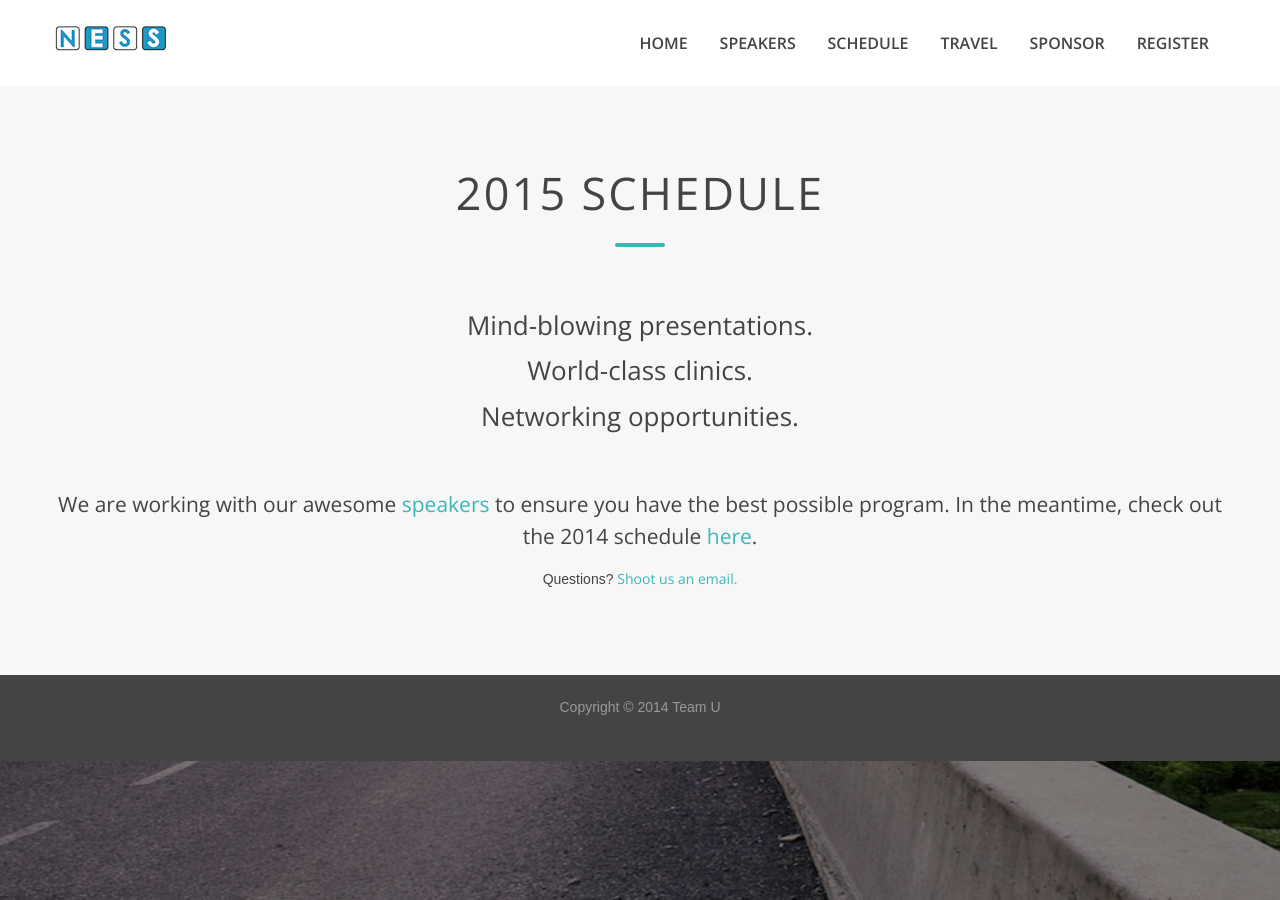
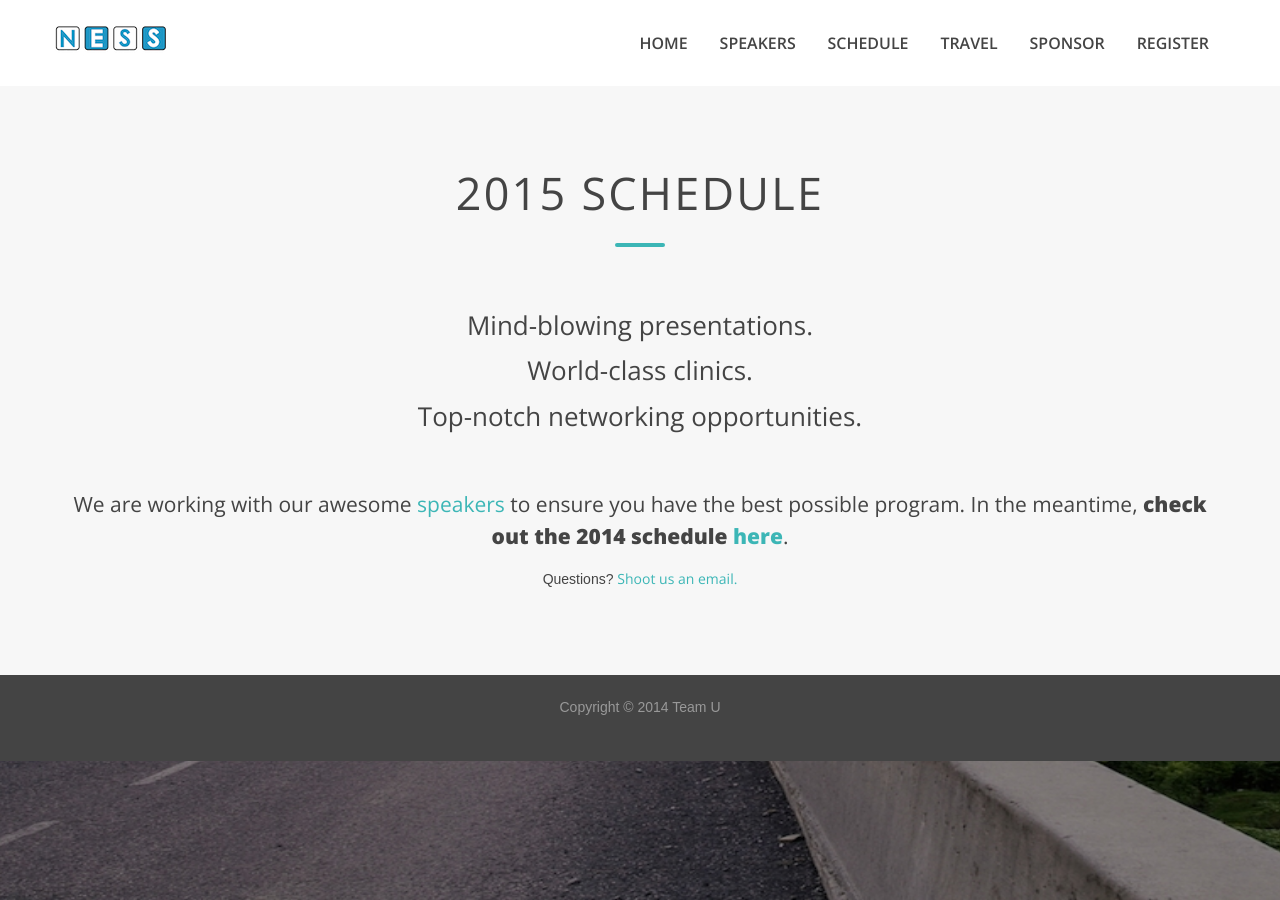
Before and after one commit to teamuness/teamuness.github.io, a Jekyll site: the page built from schedule/index.md, in a window 1280 px wide. Built offline with Jekyll 4.4.1, drawn with Linux system fonts in a browser that asks for light colours.

Commit message:
Update index.md

```diff
--- a/schedule/index.md
+++ b/schedule/index.md
@@ -31,10 +31,10 @@ layout: default
                     <h1 class="section-title">2015 Schedule</h1><br /><br />
                     <h2>Mind-blowing presentations.</h2>
                     <h2>World-class clinics.</h2>
-                    <h2>Networking opportunities.</h2>
+                    <h2>Top-notch networking opportunities.</h2>
                     <br>
                     <br>
-                    <h3>We are working with our awesome <a href="http://elevateendurance.org/speakers">speakers</a> to ensure you have the best possible program. In the meantime, check out the 2014 schedule <a href="http://elevateendurance.org/schedule2014">here</a>.</h3>
+                    <h3>We are working with our awesome <a href="http://elevateendurance.org/speakers">speakers</a> to ensure you have the best possible program. In the meantime, <strong>check out the 2014 schedule <a href="http://elevateendurance.org/schedule2014">here</a></strong>.</h3>
                     Questions? <a href="mailto:ness@teamu.org">Shoot us an email.</a>
                 </center>
 
```
